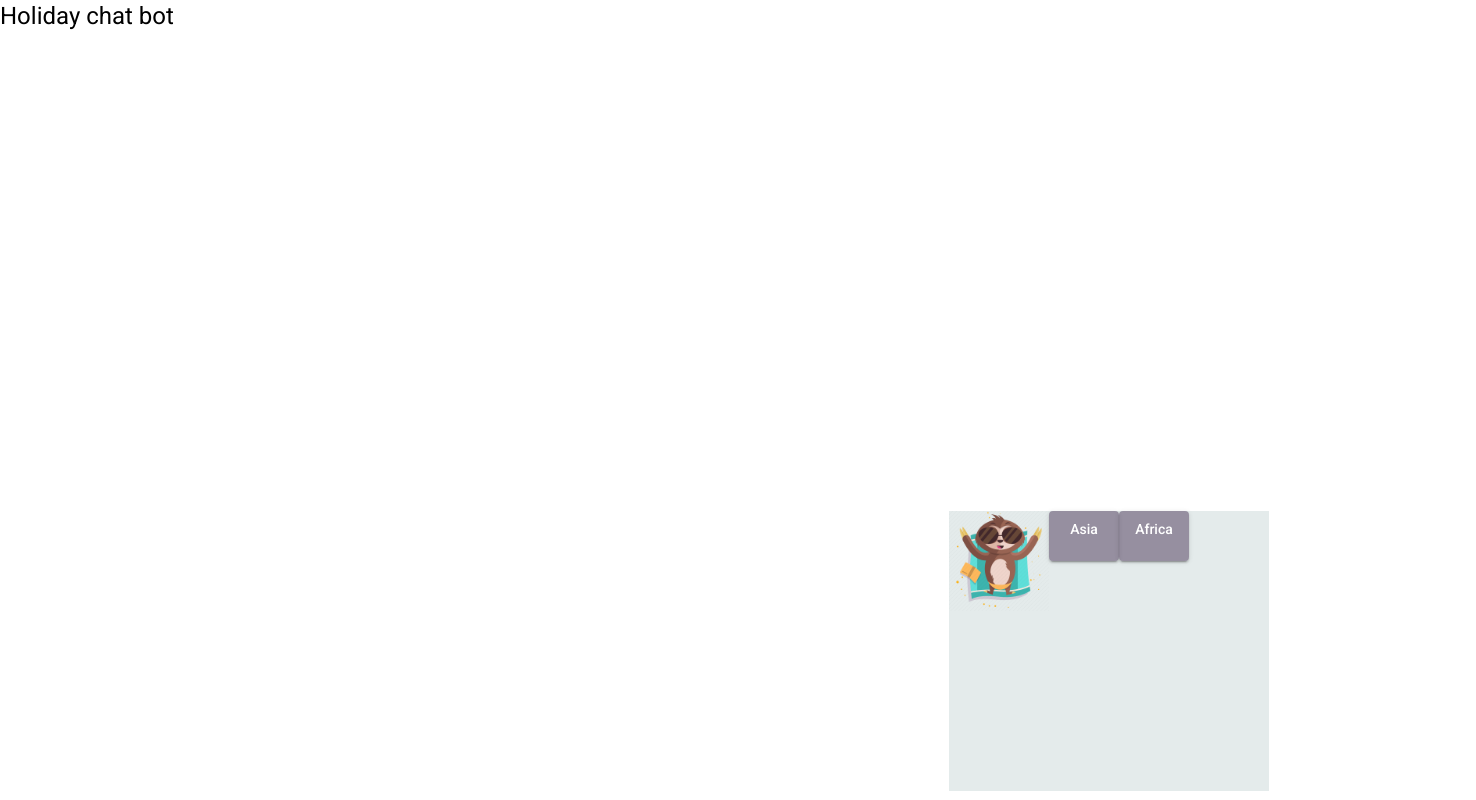
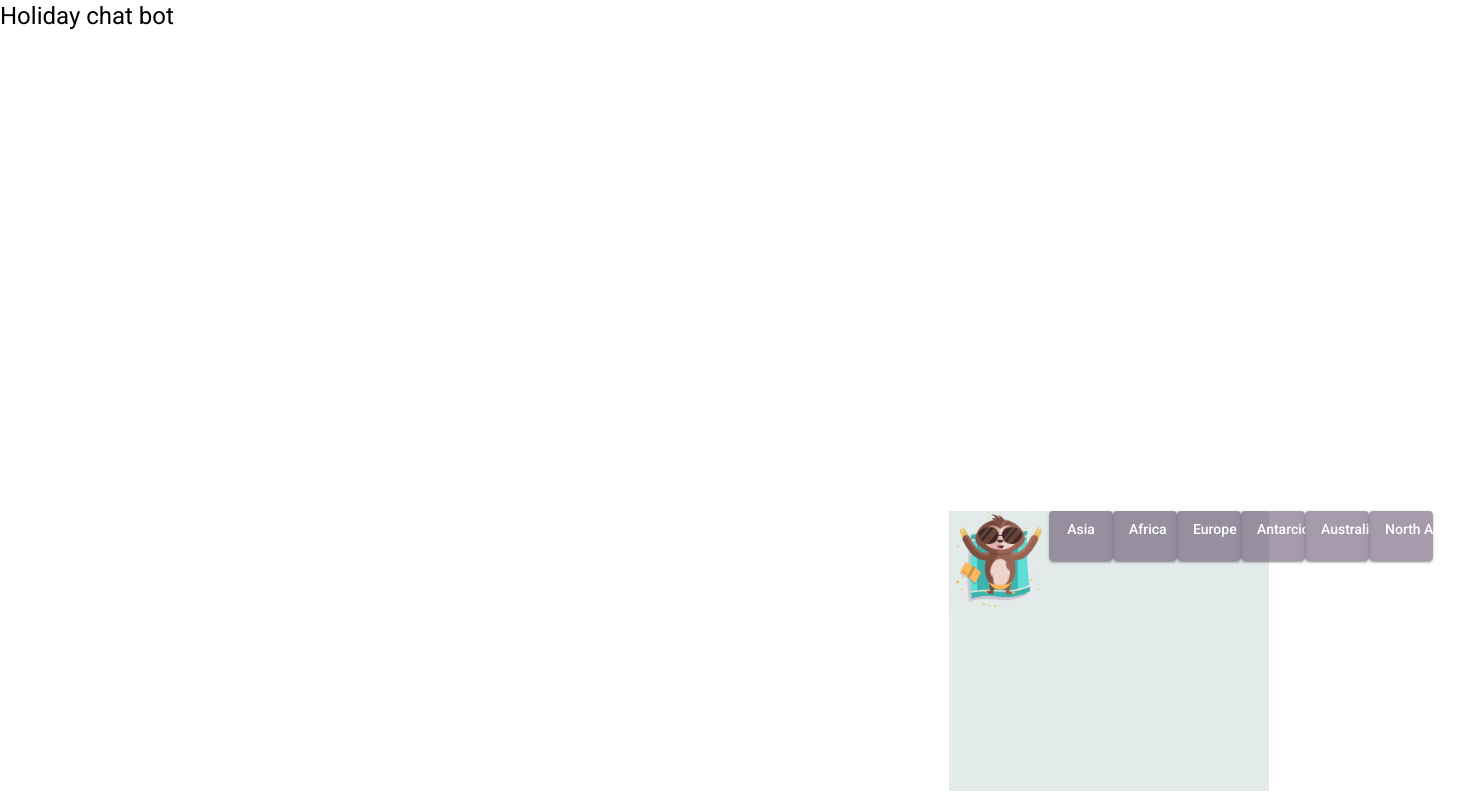
Before and after one commit to carys23/angular-holiday-bot, an Angular app: page / in a window 1280 px wide. Shown: the top 800 px of the page, 1476 px wide, since content can reach past the window. Built offline with nearby package versions, Linux system fonts and the light colour scheme.

Commit message:
added all countries

```diff
--- a/src/app/bot/bot.component.html
+++ b/src/app/bot/bot.component.html
@@ -53,10 +53,9 @@
 
             <button mat-button-update mat-raised-button color="primary" class="b" id="btn" (click)="this.africaButton = false">
 
-                {{africaButton? 'Africa' : 'Asia'}}
+                {{africaButton? 'Africa' : 'Africa'}}
                 <div *ngIf="africaButton; then thenBlock else africaBlock"> </div>
-                <!-- <div *ngIf="this.asiaButton; then thenBlock else asiaBlock">
-                </div> -->
+
             </button>
             <ng-template #thenBlock>
 
@@ -77,109 +76,101 @@
 
 
 
-                   <!-- North America -->
-            <!-- <button mat-button-update mat-raised-button color="primary" class="b" id="btn"
-                    *ngIf="this.nAButton" (click)=" this.nAButton = false">
-                    <div *ngIf="this.usaButton" (click)="this.nAButton = false" then thenBlock>
-                        {{nAButton? 'North America' : 'false'}}
-                    </div>
-                </button> -->
+                  <!-- Europe -->
 
+            <button mat-button-update mat-raised-button color="primary" class="b" id="btn" (click)="this.eurButton = false">
 
+                {{eurButton? 'Europe' : 'Europe'}}
+                <div *ngIf="eurButton; then thenBlock else eurBlock"> </div>
 
-            <!-- USA -->
-            <!-- <button mat-button-update mat-raised-button color="primary" class="b" id="btn">
-                    <div *ngIf="this.usaButton" (click)="this.usaButton = false" then thenBlock>
-                        {{usaButton? 'USA' : 'false'}}
-                    </div>
-                </button> -->
-
-
-            <!-- Antarcica -->
-            <!-- <button mat-button-update mat-raised-button color="primary" class="b" id="btn"
-                        (click)=" this.antButton = false">
-                        <div *ngIf="this.antButton" (click)="this.antButton = false" then thenBlock>
-                            {{antButton? 'Antarcica' : 'false'}}
-                        </div>
-                    </button> -->
-
-            <!-- Europe -->
-            <!-- <button mat-button-update mat-raised-button color="primary" class="b" id="btn"
-                        (click)=" this.eurButton = false">
-                        <div *ngIf="this.eurButton" (click)="this.eurButton = false" then thenBlock>
-                            {{eurButton? 'Europe' : 'false'}}
-                        </div>
-                    </button> -->
-
-            <!-- Australia -->
-            <!-- <button mat-button-update mat-raised-button color="primary" class="b" id="btn"
-                        (click)=" this.ausButton = false">
-                        <div *ngIf="this.ausButton" (click)="this.ausButton = false" then thenBlock>
-                            {{ausButton? 'Australia' : 'false'}}
-                        </div>
-                    </button> -->
-
-
-
-
-
-            <!-- USA -->
-
-            <!-- <div *ngIf="this.usaButton; then thenBlock else elseBlock"> </div>
-
+            </button>
             <ng-template #thenBlock>
 
 
             </ng-template>
 
-            <ng-template #elseBlock>
 
-                <div *ngFor="let countries of usa">
+            <ng-template #eurBlock>
+                <div *ngFor="let countries of eur">
 
-                    <button mat-button-update mat-raised-button color="primary" class="b" id="usa" (click)="usaClick()">
+                    <button mat-button-update mat-raised-button color="primary" class="b" id="btn" (click)="eurClick()">
                         {{ countries.Country }}
                     </button>
+                </div>
+
+                </ng-template>
+
+                 <!-- Antarcica -->
+                 <button mat-button-update mat-raised-button color="primary" class="b" id="btn" (click)="this.antButton = false">
+
+                    {{antButton? 'Antarcica' : 'Antarcica'}}
+                    <div *ngIf="antButton; then thenBlock else antBlock"> </div>
+
+                </button>
+                <ng-template #thenBlock>
 
 
-                </div>  -->
-
-                <!-- <ng-template #thenBlock>
-             -->
-
-            <!-- Africa -->
-<!-- <div *ngIf="this.africaButton; then thenBlock else africaBlock"> </div> -->
+                </ng-template>
 
 
+                <ng-template #antBlock>
+                    <div *ngFor="let countries of ant">
 
+                        <button mat-button-update mat-raised-button color="primary" class="b" id="btn" (click)="antClick()">
+                            {{ countries.Country }}
+                        </button>
+                    </div>
 
+                    </ng-template>
 
+            <!-- Australia -->
+            <button mat-button-update mat-raised-button color="primary" class="b" id="btn" (click)="this.ausButton = false">
 
+                {{ausButton? 'Australia' : 'Australia'}}
+                <div *ngIf="ausButton; then thenBlock else ausBlock"> </div>
 
+            </button>
+            <ng-template #thenBlock>
 
-
-
-
-
-            <!-- Asia -->
-<!--
-            <div *ngIf="this.asiaButton; then thenBlock else asiaBlock"> </div>
-
-            <ng-template #thenBlock>
 
             </ng-template>
 
-            <ng-template #asiaBlock>
 
-                <div *ngFor="let countries of asia">
+            <ng-template #ausBlock>
+                <div *ngFor="let countries of aus">
 
-                    <button mat-button-update mat-raised-button color="primary" class="b" id="asia"
-                        (click)="asiaClick()">
+                    <button mat-button-update mat-raised-button color="primary" class="b" id="btn" (click)="ausClick()">
                         {{ countries.Country }}
                     </button>
-
                 </div>
 
-            </ng-template> -->
+                </ng-template>
+
+
+                <!-- usa -->
+
+                <button mat-button-update mat-raised-button color="primary" class="b" id="btn" (click)="this.usaButton = false">
+
+                    {{usaButton? 'North America' : 'North America'}}
+                    <div *ngIf="usaButton; then thenBlock else usaBlock"> </div>
+
+                </button>
+                <ng-template #thenBlock>
+
+
+                </ng-template>
+
+
+                <ng-template #usaBlock>
+                    <div *ngFor="let countries of usa">
+
+                        <button mat-button-update mat-raised-button color="primary" class="b" id="btn" (click)="usaClick()">
+                            {{ countries.Country }}
+                        </button>
+                    </div>
+
+                    </ng-template>
+            <!-- nortn amercia  -->
 
 
 
@@ -196,70 +187,6 @@
 
 
 
-            <!-- North America -->
-
-            <!-- <div *ngIf="this.nAButton; then thenBlock else elseBlock"> </div>
-
-            <ng-template #thenBlock>
-
-
-            </ng-template>
-
-            <ng-template #elseBlock>
-
-                <div *ngFor="let countries of nAmerica">
-
-                    <button mat-button-update mat-raised-button color="primary" class="b" id="north" (click)="nAmericaClick()">
-                        {{ countries.Country }}
-                    </button>
-
-
-                </div> -->
-
-
-            <!-- aus  -->
-            <!-- <div *ngIf="this.ausButton; then thenBlock else elseBlock"> </div>
-
-                <ng-template #thenBlock>
-
-                </ng-template>
-
-                <ng-template #elseBlock>
-
-
-                    <div *ngFor="let countries of aus">
-
-                        <button mat-button-update mat-raised-button color="primary" class="b" id="aus" (click)="ausClick()">
-                            {{ countries.Country }}
-                        </button>
-
-                    </div> -->
-
-            <!-- ant -->
-
-            <!-- <div *ngIf="this.antButton; then thenBlock else elseBlock"> </div>
-
-                    <ng-template #thenBlock>
-
-                    </ng-template>
-
-                    <ng-template #elseBlock>
-
-
-                        <div *ngFor="let ants of ant">
-
-                            <button mat-button-update mat-raised-button color="primary" class="b" id="ant" (click)="antClick()">
-
-                            </button>
-                            {{ ants.Country }}
-
-                        </div>  -->
-
-
-
-
-
-
 
             <!-- </div> -->
             <!-- </body> -->
--- a/src/app/bot/bot.component.ts
+++ b/src/app/bot/bot.component.ts
@@ -73,8 +73,9 @@ export class BotComponent implements OnInit {
   }
 
   nAmericaClick(){
-    this.ant
+    this.nAmerica
     this.hideBtn
+    this.nAButton = false
   }
 
   eurClick(){
--- a/src/assets/js/data.js
+++ b/src/assets/js/data.js
@@ -376,7 +376,7 @@ function getHolidayByType(holidayList, type) {
 
 
 let africaHoliday = getHolidaysFromContinent(holidayList, "Africa");
-let usaHoliday = getHolidaysFromContinent(holidayList, "USA");
+let usaHoliday = getHolidaysFromContinent(holidayList, "North America");
 let europeHoliday = getHolidaysFromContinent(holidayList, "Europe");
 let asiaHoliday = getHolidaysFromContinent(holidayList, "Asia");
 let antarcticaHoliday = getHolidaysFromContinent(holidayList, "Antarctica");
```
